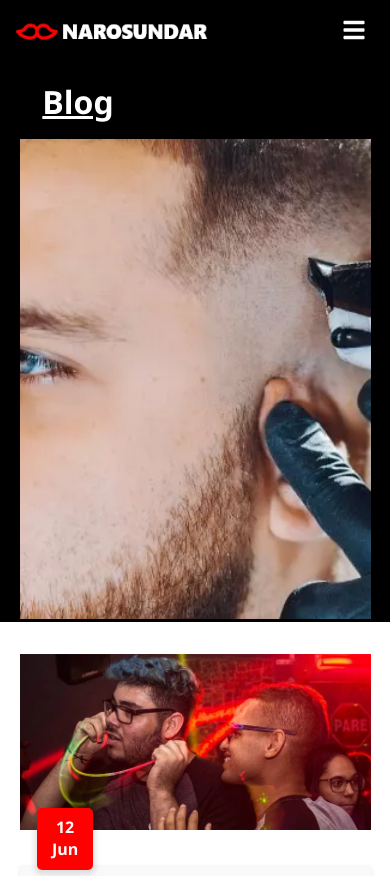
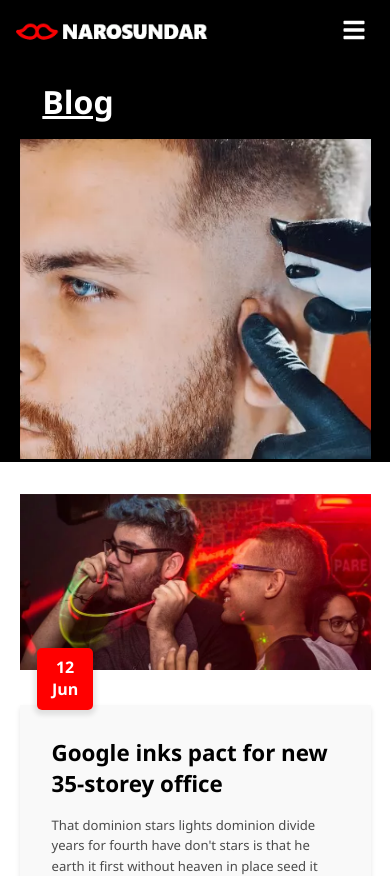
Before and after one commit to Whykay012/Barber-Project, a React (Vite) app: page /blog in a window 390 px wide. Shown: the top 876 px of the page. Built offline with nearby package versions, Linux system fonts and the light colour scheme; no server answers.

Commit message:
Updated styles for about.css

```diff
--- a/src/pages/about/about.css
+++ b/src/pages/about/about.css
@@ -53,6 +53,12 @@
   }
 }
 
+@media screen and (max-width: 660px) {
+  .containerss img {
+    height: 20rem;
+  }
+}
+
 /* @540px and below */
 @media screen and (max-width: 540px) {
   .containerss h1 {
```
